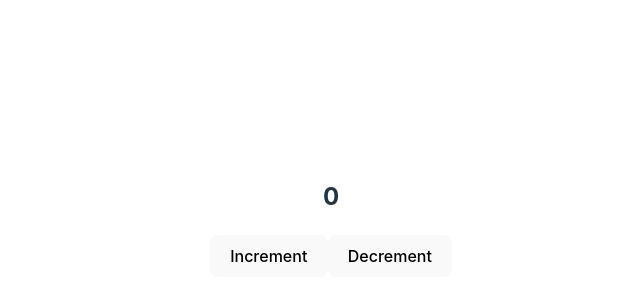
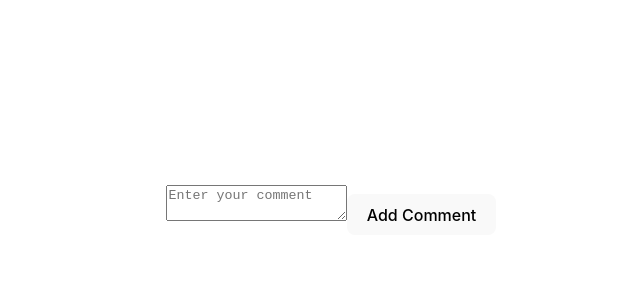
Before and after one commit to nikhil332002/ivoyant, a React (Vite) app: page / in a window 1280 px wide. Shown: the part 182-482 px from the top of the page, without its empty margins (309-949 px from the left). Built offline with nearby package versions, Linux system fonts and the light colour scheme.

Commit message:
comment section

```diff
--- a/src/App.tsx
+++ b/src/App.tsx
@@ -10,10 +10,10 @@ function App() {
 
   return (
     <>
-      <Counter/>
+      {/* <Counter/> */}
       {/* <Todo/> */}
-      {/* <CommentForm/>
-      <CommentList/> */}
+      <CommentForm/>
+      <CommentList/>
     </>
   )
 }
--- a/src/Comment/Comment.tsx
+++ b/src/Comment/Comment.tsx
@@ -57,7 +57,7 @@ const Comment: React.FC<CommentProps> = ({ comment }) => {
               onChange={(e) => setReplyText(e.target.value)}
               placeholder="Reply to this comment"
             />
-            <button onClick={handleReply}>Reply</button>
+            <button onClick={handleReply}>Send</button>
           </div>
         )
       }
--- a/src/main.tsx
+++ b/src/main.tsx
@@ -3,8 +3,8 @@ import { createRoot } from 'react-dom/client'
 import App from './App.tsx'
 import './index.css'
 import { Provider } from 'react-redux'
-import { store } from './Counter/Store';
-// import { store } from './Comment/store.ts'
+// import { store } from './Counter/Store';
+import { store } from './Comment/store.ts'
 
 createRoot(document.getElementById('root')!).render(
   // <StrictMode>
```
